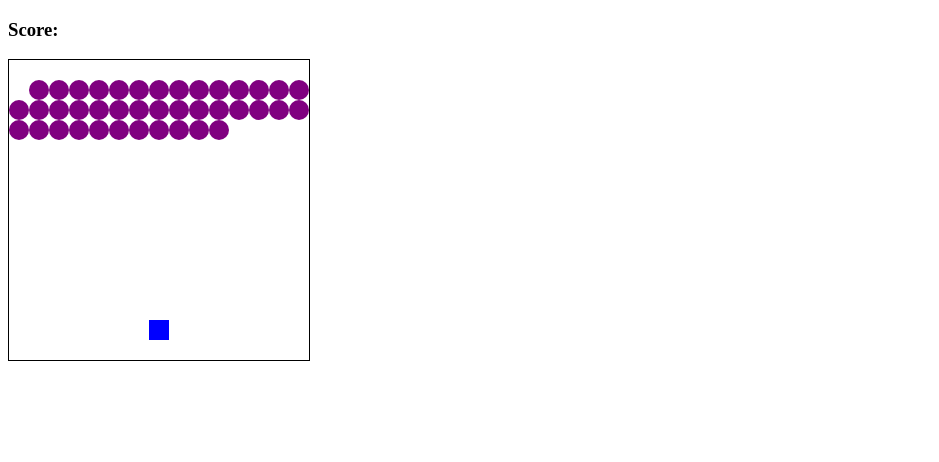
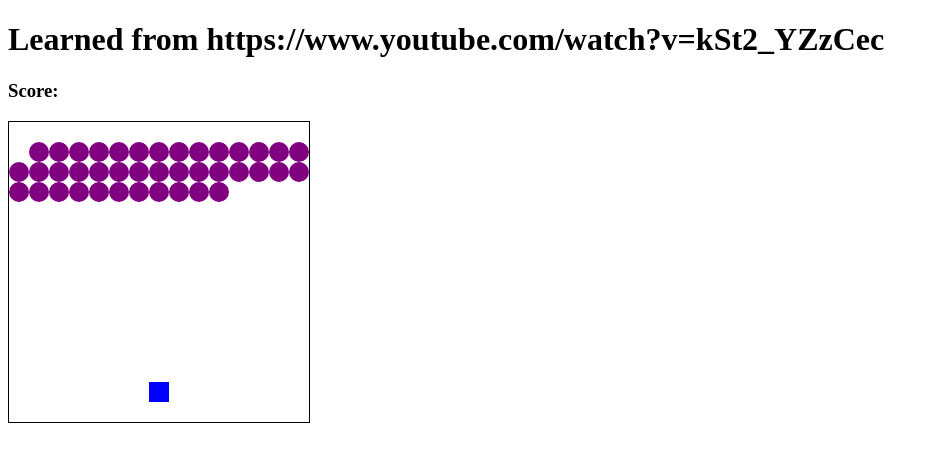
Before and after one commit to markpackham/JSGamesLearn, a plain HTML site: page SpaceInvaders/spaceInvaders.html in a window 1280 px wide. Shown: the whole page, without its empty margins (0-939 px from the left). Drawn offline with Linux system fonts and the light colour scheme.

Commit message:
mention where game learned from

```diff
--- a/SpaceInvaders/spaceInvaders.html
+++ b/SpaceInvaders/spaceInvaders.html
@@ -8,6 +8,7 @@
     <title>Space Invaders</title>
   </head>
   <body>
+    <h1>Learned from https://www.youtube.com/watch?v=kSt2_YZzCec</h1>
     <h3>Score: <span id="result"></span></h3>
     <div class="grid">
       <div></div>
```
